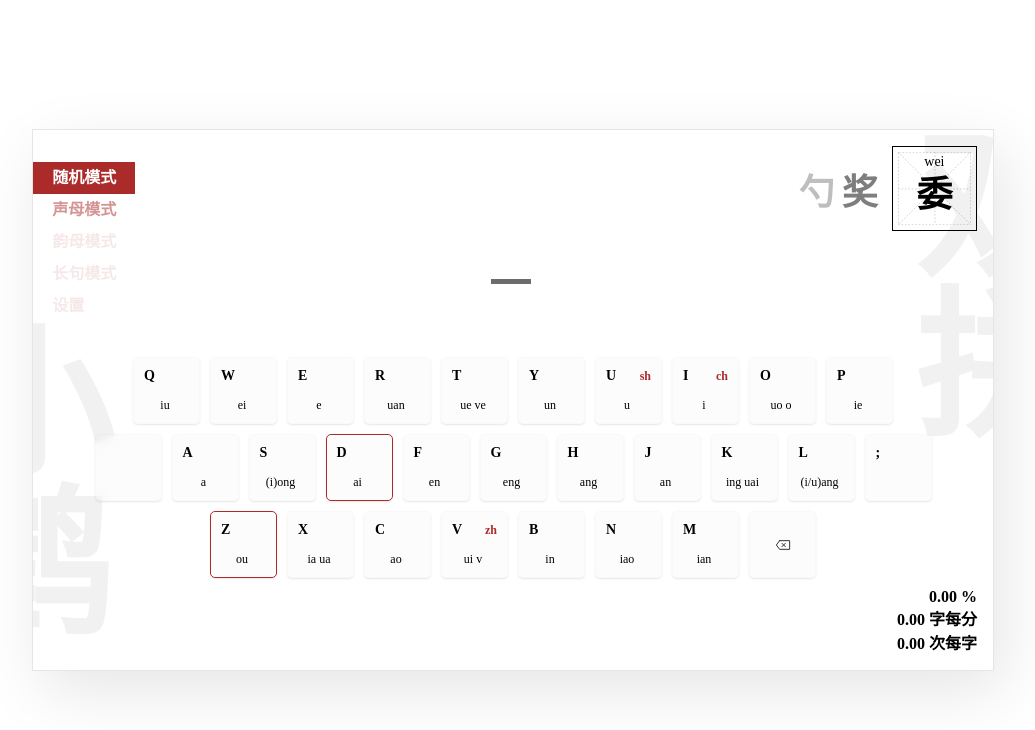
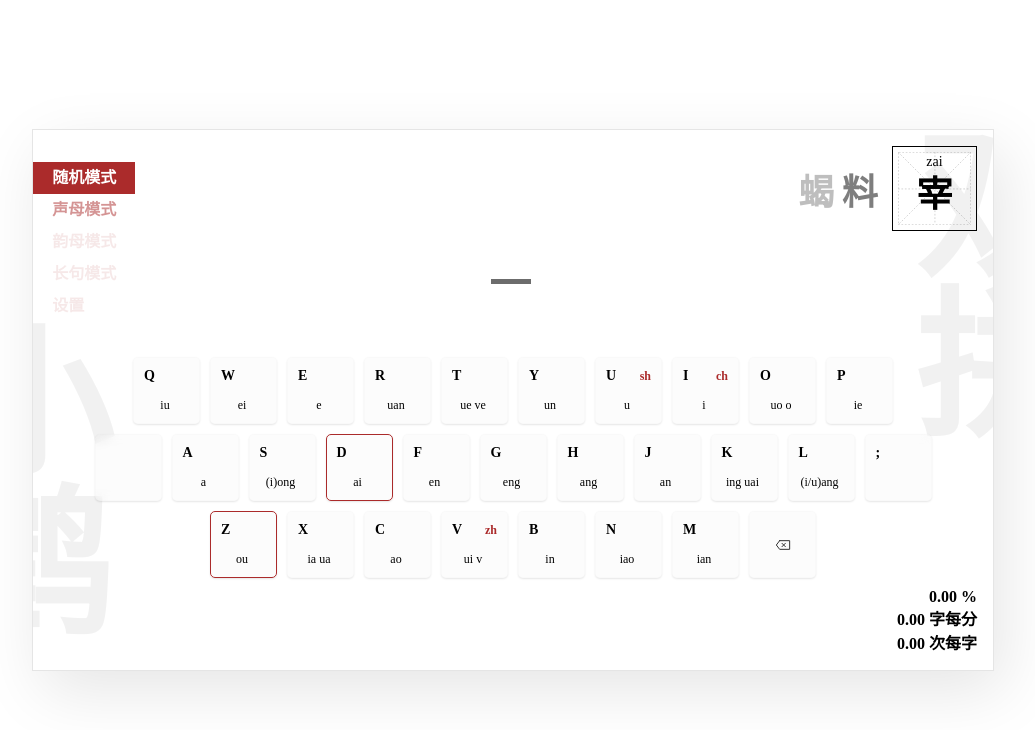
Before and after one commit to Yidadaa/shuangpin, a Vue app: page / in a window 1280 px wide. Shown: the top 730 px of the page, without its empty margins (127-1162 px from the left). Built offline with nearby package versions, Linux system fonts and the light colour scheme; a web font is replaced by a local one.

Commit message:
fix: hanzi component errors

```diff
--- a/src/components/Hanzi.vue
+++ b/src/components/Hanzi.vue
@@ -10,12 +10,12 @@ const props = defineProps<{
 }>()
 
 const pinyin = ref('')
-const hanziSeq = ref(props.hanziSeq)
 const currentHanzi = ref()
 const settings = useStore().settings
 
 effect(() => {
-  currentHanzi.value = hanziSeq.value.pop()
+  // eslint-disable-next-line vue/no-mutating-props
+  currentHanzi.value = props.hanziSeq.pop()
   if (settings.enablePinyinHint) {
     pinyin.value = randomChoice(getPinyinOf(currentHanzi.value)) ?? ''
   }
@@ -25,10 +25,8 @@ effect(() => {
 
 <template>
   <div class="displayer">
-    <div
-      v-for="(item, i) in hanziSeq" :key="i" class="follow-item"
-      :style="`opacity: ${i / 4};transform: translateX(-${(hanziSeq.length - i + 1) * 120}%);`"
-    >
+    <div v-for="(item, i) in hanziSeq" :key="i" class="follow-item"
+      :style="`opacity: ${i / 4};transform: translateX(-${(hanziSeq.length - i + 1) * 120}%);`">
       {{ item }}
     </div>
     <div class="current-outset">
```
